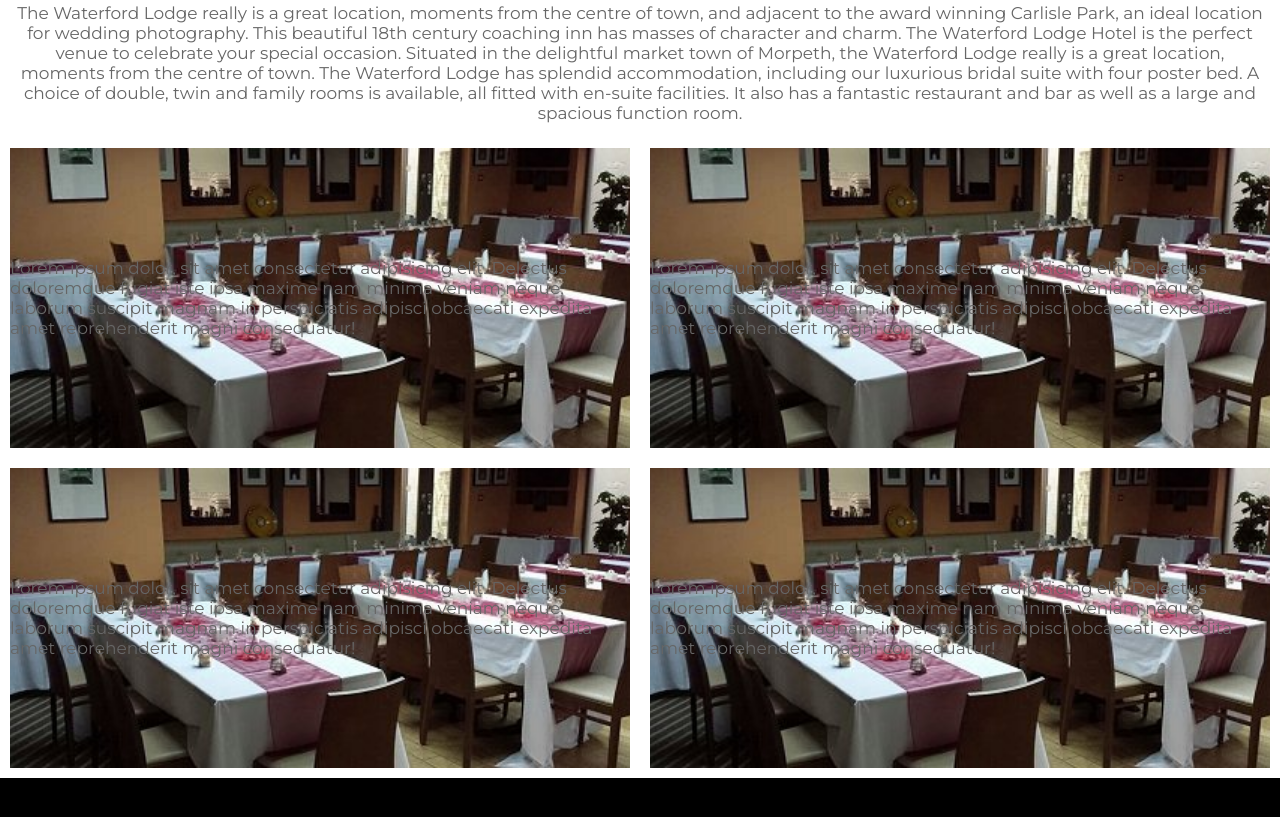
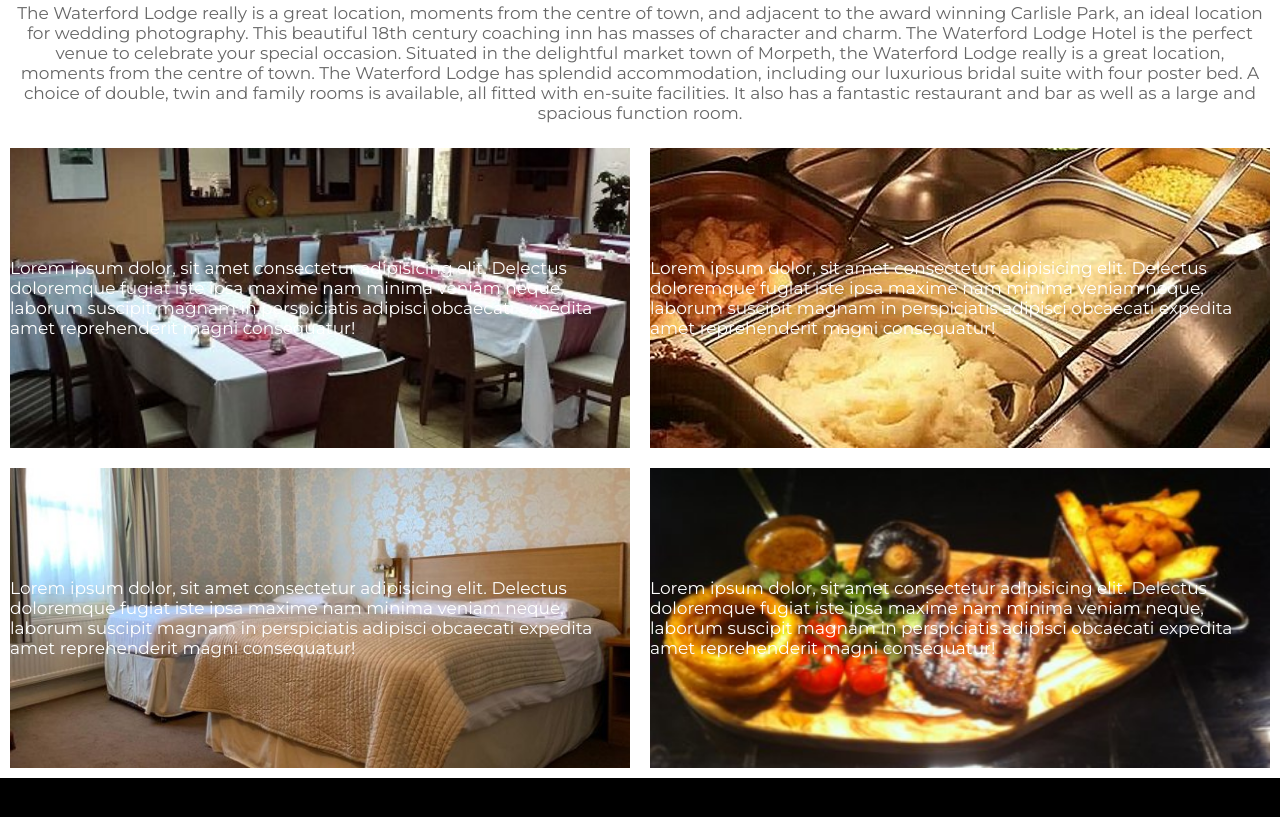
Before and after one commit to RicardoLMMatos/Waterford-project, a plain HTML site: page index.html in a window 1280 px wide. Shown: the part 673-1490 px from the top of the page. Drawn offline with Linux system fonts and the light colour scheme.

Commit message:
replaced images on the offers section

```diff
--- a/assets/css/style.css
+++ b/assets/css/style.css
@@ -66,11 +66,24 @@ p {
   background-repeat: no-repeat;
   background-position: center center;
   background-size: cover;
-  color: #fff;
 
 }
 
+.carv-card {
+  background-image: url(/assets/images/carv.jpg);
+}
 
+.acom-card {
+  background-image: url(/assets/images/acom.jpg);
+}
+
+.food-card {
+  background-image: url(/assets/images/food.jpg);
+}
+
+.card p {
+  color: #fff;
+}
 
 /*Ul's*/
 ul {
@@ -208,6 +221,7 @@ ul li {
 }
 
 
+
 /* Offers area */
 
 
@@ -241,3 +255,7 @@ ul li {
   max-width: calc(50% - 20px);
   margin: 1rem;
 }
+
+.food-card {
+
+}
--- a/index.html
+++ b/index.html
@@ -104,19 +104,19 @@
                             ipsa maxime nam minima veniam neque, laborum suscipit magnam in perspiciatis adipisci
                             obcaecati expedita amet reprehenderit magni consequatur!</p>
                     </div>
-                    <div class="card offers-card">
+                    <div class="card offers-card carv-card">
                         <p>Lorem ipsum dolor, sit amet consectetur adipisicing elit. Delectus doloremque fugiat iste
                             ipsa
                             maxime nam minima veniam neque, laborum suscipit magnam in perspiciatis adipisci obcaecati
                             expedita amet reprehenderit magni consequatur!</p>
                     </div>
-                    <div class="card offers-card">
+                    <div class="card offers-card acom-card">
                     <p>Lorem ipsum dolor, sit amet consectetur adipisicing elit. Delectus doloremque fugiat iste
                         ipsa
                         maxime nam minima veniam neque, laborum suscipit magnam in perspiciatis adipisci obcaecati
                         expedita amet reprehenderit magni consequatur!</p>
                     </div>
-                    <div class="card offers-card">
+                    <div class="card offers-card food-card">
                     <p>Lorem ipsum dolor, sit amet consectetur adipisicing elit. Delectus doloremque fugiat iste
                         ipsa
                         maxime nam minima veniam neque, laborum suscipit magnam in perspiciatis adipisci obcaecati
```
Also changed, not shown: assets/images/acom.jpg (added), assets/images/carv.jpg (added), assets/images/food.jpg (added).
